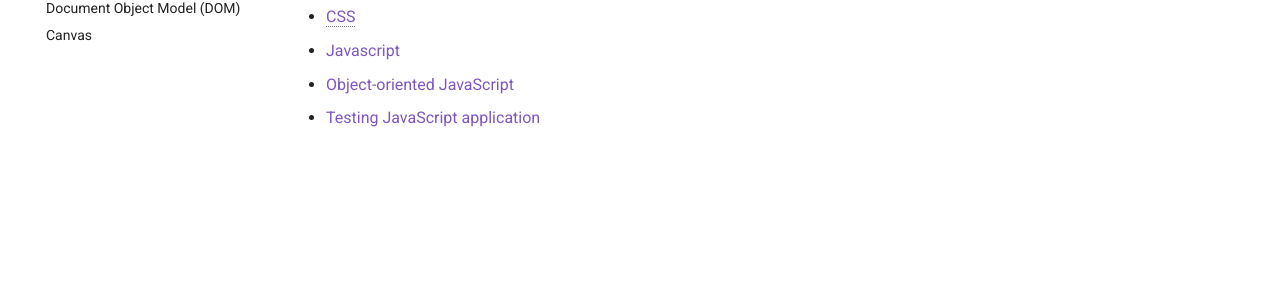
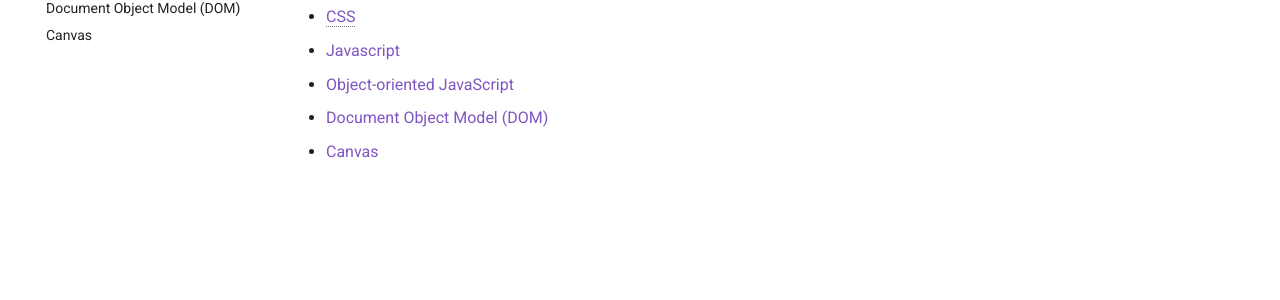
Before and after one commit to HEIG-VD-WEB/web-course, an MkDocs documentation site: the page built from docs/courses/index.md, in a window 1280 px wide. Shown: the part 340-640 px from the top of the page. Built offline with MkDocs 1.6.1 and Material for MkDocs 9.7.7, drawn with Linux system fonts in a browser that asks for light colours; comment, search, counter and statistics services are not loaded.

Commit message:
update referencing

```diff
--- a/docs/courses/index.md
+++ b/docs/courses/index.md
@@ -8,4 +8,6 @@ Here you will find all the theorethical material for the course.
 - [CSS](./css/)
 - [Javascript](./javascript/)
 - [Object-oriented JavaScript](./object-oriented-javascript/)
-- [Testing JavaScript application](./testing-javascript-application/)
+- [Document Object Model (DOM)](./document-object-model/)
+- [Canvas](./canvas/)
+<!-- - [Testing JavaScript application](./testing-javascript-application/) -->
```
